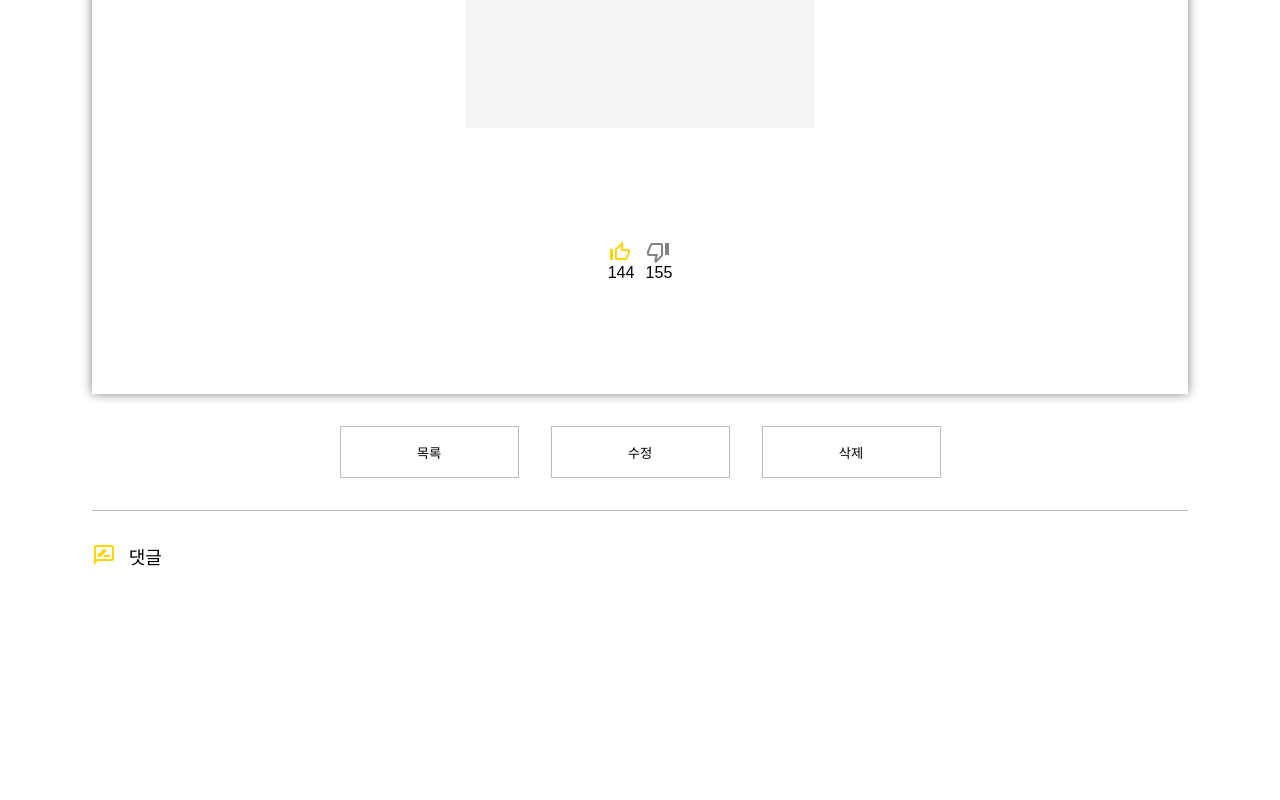
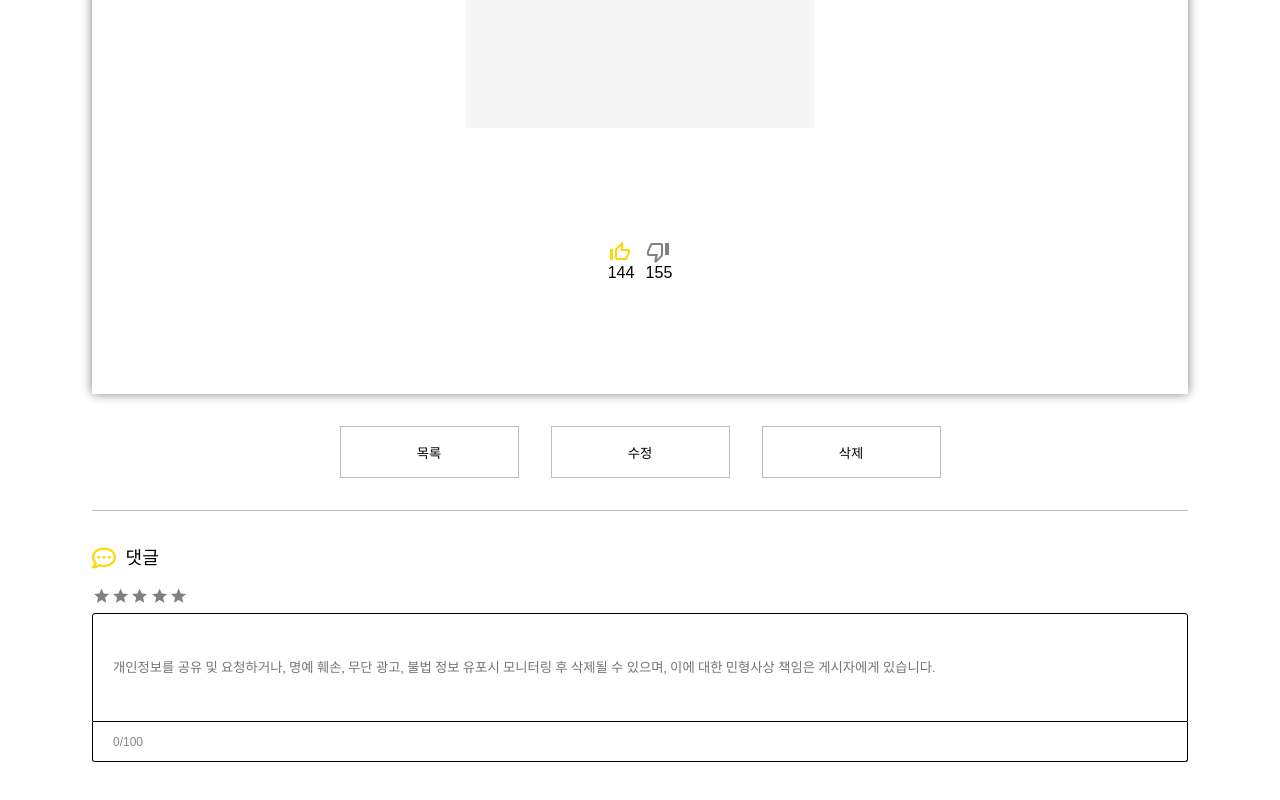
Before and after one commit to wowddok99/react-pages-practice, a Next.js app: page /boards/detail/1 in a window 1280 px wide. Shown: the part 1198-1998 px from the top of the page. Before the commit the page ends 1848 px from the top, so only its background shows below. Built offline with nearby package versions, Linux system fonts and the light colour scheme; no server answers; a web font is replaced by a local one.

Commit message:
상세페이지 - 댓글창 퍼블리싱 작업중 커밋

```diff
--- a/src/components/units/board/detail/BoardDetail.presenter.js
+++ b/src/components/units/board/detail/BoardDetail.presenter.js
@@ -26,10 +26,17 @@ import {
     EditButton,
     DeleteButton,
     CommentFormWrapper,
+    CommentSectionTitleWrapper,
     CommentInsertWrapper,
-    CommentWrapper,
-    MdOutlineRateReviewIcon,
-    Comment
+    CommentListWrapper,
+    FaRegCommentDotsIcon,
+    CommentLabel,
+    StarWrapper,
+    IoMdStarOutlineIcon,
+    IoMdStarIcon,
+    CommentInputWrapper,
+    CommentInputHeader,
+    CommentInputFooter
 } from "./BoardDetail.styles"
 
 export default function BoardDetailUI(props){
@@ -75,11 +82,22 @@ export default function BoardDetailUI(props){
                     <DeleteButton onClick={props.onClickDelete}>삭제</DeleteButton>
                 </CrudButtonGroupWrapper>
                 <CommentFormWrapper>
+                    <CommentSectionTitleWrapper>
+                        <FaRegCommentDotsIcon></FaRegCommentDotsIcon>
+                        <CommentLabel>댓글</CommentLabel>
+                    </CommentSectionTitleWrapper>
                     <CommentInsertWrapper>
-                        <CommentWrapper>
-                            <MdOutlineRateReviewIcon></MdOutlineRateReviewIcon>
-                            <Comment>댓글</Comment>
-                        </CommentWrapper>
+                        <StarWrapper>
+                            <IoMdStarIcon></IoMdStarIcon>
+                            <IoMdStarIcon></IoMdStarIcon>
+                            <IoMdStarIcon></IoMdStarIcon>
+                            <IoMdStarIcon></IoMdStarIcon>
+                            <IoMdStarIcon></IoMdStarIcon>
+                        </StarWrapper>
+                        <CommentInputWrapper>
+                            <CommentInputHeader placeholder="개인정보를 공유 및 요청하거나, 명예 훼손, 무단 광고, 불법 정보 유포시 모니터링 후 삭제될 수 있으며, 이에 대한 민형사상 책임은 게시자에게 있습니다."></CommentInputHeader>
+                            <CommentInputFooter>0/100</CommentInputFooter>
+                        </CommentInputWrapper>
                     </CommentInsertWrapper>
                 </CommentFormWrapper>
             </MainWrapper>
--- a/src/components/units/board/detail/BoardDetail.styles.js
+++ b/src/components/units/board/detail/BoardDetail.styles.js
@@ -1,5 +1,7 @@
 import styled from "@emotion/styled";
-import { MdOutlineRateReview } from "react-icons/md";
+import { FaRegCommentDots } from "@react-icons/all-files/fa/FaRegCommentDots";
+import { IoMdStarOutline } from "@react-icons/all-files/io/IoMdStarOutline";
+import { IoMdStar } from "@react-icons/all-files/io/IoMdStar";
 
 export const PageLayout = styled.div`
     word-break: break-all;
@@ -165,28 +167,80 @@ export const DeleteButton = styled.button`
 export const CommentFormWrapper = styled.div`
   display: flex;
   flex-direction: column;
-  gap: 2rem;
+  gap: 1rem;
+`
+
+export const CommentSectionTitleWrapper = styled.div`
+  display: flex;
+  gap: 0.6rem;
 `
 
 export const CommentInsertWrapper = styled.div`
   display: flex;
   flex-direction: column;
+  gap: 0.5rem;
+`
+export const CommentListWrapper = styled.div`
+  display: flex;
+  flex-direction: column;
   gap: 2rem;
 `
 
-export const CommentWrapper = styled.div`
-  display: flex;
-  gap: 0.8rem;
-`
-
-export const MdOutlineRateReviewIcon = styled(MdOutlineRateReview)`
+export const FaRegCommentDotsIcon = styled(FaRegCommentDots)`
+  margin-top: 0.2rem;
   width: 1.5rem;
   height: 1.5rem;
   color: #FFD600;
 `
 
-export const Comment = styled.div`
-  width: 34px;
-  height: 27px;
-  font-size: 18px;
+export const CommentLabel = styled.label`
+  width: 2.125rem;
+  height: 1.6875rem;
+  font-size: 1.125rem;
 `
+
+export const StarWrapper = styled.div`
+  display: flex;
+`
+export const IoMdStarOutlineIcon = styled(IoMdStarOutline)`
+  cursor: pointer;
+  color: gray;
+  width: 1.2rem;
+  height: 1.2rem;
+`
+
+export const IoMdStarIcon = styled(IoMdStar)`
+  cursor: pointer;
+  color: gray;
+  width: 1.2rem;
+  height: 1.2rem;
+`
+
+export const CommentInputWrapper = styled.div`
+  display: flex;
+  flex-direction: column;
+`
+
+export const CommentInputHeader = styled.input`
+  padding-left: 20px;
+  width: 100%;
+  height: 6.8125rem;
+  border: 0.0625rem solid #000;
+  border-top-left-radius: 0.1875rem;
+  border-top-right-radius: 0.1875rem;
+`
+
+export const CommentInputFooter = styled.div`
+  font-size: 12px;
+  color: #888;
+  display: flex;
+  align-items: center;
+  padding-left: 1.25rem;
+  width: 100%;
+  height: 2.5rem;
+  border-bottom: 0.0625rem solid #000;
+  border-left: 0.0625rem solid #000;
+  border-right: 0.0625rem solid #000;
+  border-bottom-left-radius: 0.1875rem;
+  border-bottom-right-radius: 0.1875rem;
+`
```
